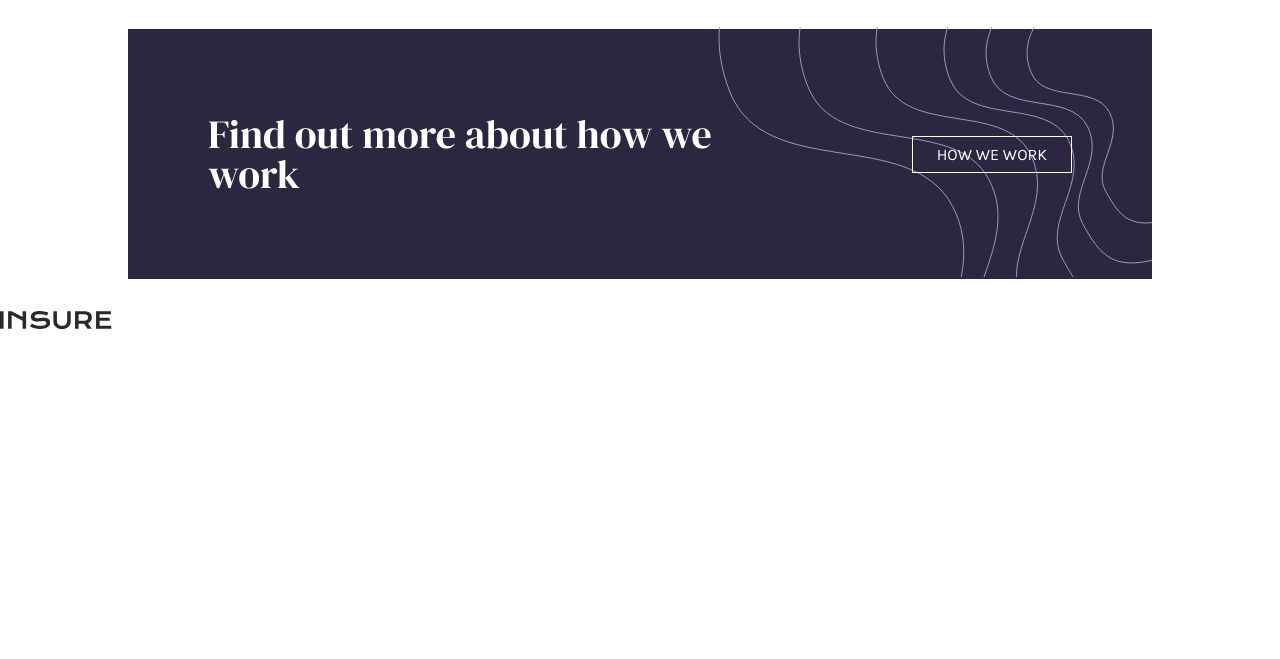
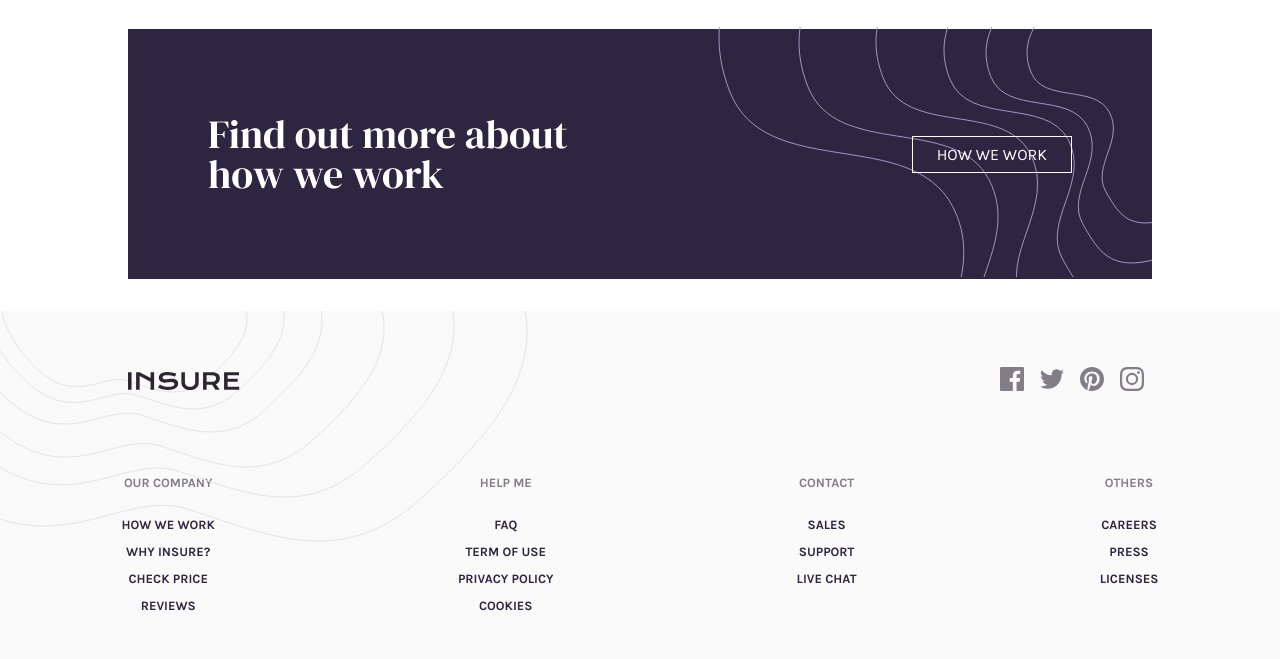
Before and after one commit to PontusVallgren/Insure-landing-page, a website: page index.html in a window 1280 px wide. Shown: the part 1568-2227 px from the top of the page. Before the commit the page ends 1901 px from the top, so only its background shows below. Drawn offline with nearby package versions, Linux system fonts and the light colour scheme; files that its build step writes are made by us from their sources.

Commit message:
added footer for moible and desktop

```diff
--- a/index.html
+++ b/index.html
@@ -112,40 +112,60 @@
       </div>
     </div>
     <footer class="footer">
+      <div class="bg-pattern-footer-mobile">
+        <img src="./images/bg-pattern-footer-mobile.svg" />
+      </div>
+      <div class="bg-pattern-footer-desktop">
+        <img src="./images/bg-pattern-footer-desktop.svg" />
+      </div>
       <div class="social-media">
-        <img src="images/logo.svg" />
+        <img class="logo" src="images/logo.svg" />
         <div class="media-links">
           <ul>
-            <li><a href="#"></a></li>
-            <li><a href="#"></a></li>
-            <li><a href="#"></a></li>
-            <li><a href="#"></a></li>
+            <li>
+              <a href="#"><img src="./images/icon-facebook.svg" /></a>
+            </li>
+            <li>
+              <a href="#"><img src="./images/icon-twitter.svg" /></a>
+            </li>
+            <li>
+              <a href="#"><img src="./images/icon-pinterest.svg" /></a>
+            </li>
+            <li>
+              <a href="#"><img src="./images/icon-instagram.svg" /></a>
+            </li>
           </ul>
         </div>
       </div>
+      <div class="link-flex">
         <div class="company">
+          <h2>OUR COMPANY</h2>
           <ul>
-          <li><a href="#"></a></li>
-          <li><a href="#"></a></li>
-          <li><a href="#"></a></li>
-          <li><a href="#"></a></li>
+            <li><a href="#">HOW WE WORK</a></li>
+            <li><a href="#">WHY INSURE?</a></li>
+            <li><a href="#">CHECK PRICE</a></li>
+            <li><a href="#">REVIEWS</a></li>
           </ul>
         </div>
         <div class="help">
-        <li><a href="#"></a></li>
-        <li><a href="#"></a></li>
-        <li><a href="#"></a></li>
-        <li><a href="#"></a></li>
+          <h2>HELP ME</h2>
+          <li><a href="#">FAQ</a></li>
+          <li><a href="#">TERM OF USE</a></li>
+          <li><a href="#">PRIVACY POLICY</a></li>
+          <li><a href="#">COOKIES</a></li>
         </div>
         <div class="contact">
-        <li><a href="#"></a></li>
-        <li><a href="#"></a></li>
-        <li><a href="#"></a></li>
+          <h2>CONTACT</h2>
+          <li><a href="#">SALES</a></li>
+          <li><a href="#">SUPPORT</a></li>
+          <li><a href="#">LIVE CHAT</a></li>
         </div>
         <div class="others">
-        <li><a href="#"></a></li>
-        <li><a href="#"></a></li>
-        <li><a href="#"></a></li>
+          <h2>OTHERS</h2>
+          <li><a href="#">CAREERS</a></li>
+          <li><a href="#">PRESS</a></li>
+          <li><a href="#">LICENSES</a></li>
+        </div>
       </div>
     </footer>
     <script src="./src/script.js"></script>
--- a/src/main.scss
+++ b/src/main.scss
@@ -7,3 +7,4 @@
 @import "./sections/salebanner";
 @import "./sections/salePitch";
 @import "./sections/story";
+@import "./sections/footer";
--- a/src/misc/_variables.scss
+++ b/src/misc/_variables.scss
@@ -2,7 +2,7 @@ $c-DarkViolet: hsl(256, 26%, 20%);
 $c-GrayishBlue: hsl(216, 30%, 68%);
 $c-VeryDarkViolet: hsl(270, 9%, 17%);
 $c-DarkGrayishViolet: hsl(273, 4%, 51%);
-$c-VeryLightGray: hsl(0, 0%, 75%);
+$c-VeryLightGray: hsl(0, 0%, 98%);
 
 $f-karla: "Karla";
 $f-dmSarif: "DM Serif Display";
--- /dev/null
+++ b/src/sections/_footer.scss
@@ -0,0 +1,83 @@
+.footer {
+  display: flex;
+  position: relative;
+  flex-direction: column;
+  align-items: center;
+  text-align: center;
+  background-color: $c-VeryLightGray;
+
+  h2 {
+    font-size: 0.8rem;
+    color: $c-DarkGrayishViolet;
+    margin: 1.5rem 0;
+  }
+  li {
+    margin: 0 0 0.5rem 0;
+  }
+  a {
+    font-size: 0.8rem;
+    font-weight: 700;
+    color: $c-DarkViolet;
+    transition: color 0.2s;
+  }
+  a:hover {
+    color: lighten($c-DarkViolet, 20);
+  }
+}
+.bg-pattern-footer-mobile {
+  position: absolute;
+  width: 100%;
+  img {
+    width: 100%;
+  }
+}
+.bg-pattern-footer-desktop {
+  display: none;
+}
+.social-media {
+  margin: 5.5rem 0 0 0;
+  z-index: 1;
+
+  ul {
+    display: flex;
+    margin: 2rem 0 5rem 0;
+    align-items: center;
+
+    a {
+      margin: 0 0.5rem;
+    }
+  }
+}
+.others {
+  margin: 0 0 4rem 0;
+}
+
+@include desktop {
+  .bg-pattern-footer-mobile {
+    display: none;
+  }
+  .bg-pattern-footer-desktop {
+    display: block;
+    position: absolute;
+    left: 0;
+  }
+  .social-media {
+    display: flex;
+    justify-content: space-between;
+    align-items: center;
+    text-align: center;
+    width: 80%;
+    margin: 3.5rem 0;
+    ul {
+      margin: 0;
+    }
+    li {
+      margin: 0;
+    }
+  }
+  .link-flex {
+    width: 100%;
+    display: flex;
+    justify-content: space-around;
+  }
+}
--- a/src/sections/_salePitch.scss
+++ b/src/sections/_salePitch.scss
@@ -7,6 +7,7 @@
     font-size: 3rem;
     font-weight: 400;
     font-family: $f-dmSarif;
+    color: $c-DarkViolet;
     margin: 10rem 0 3rem 0;
   }
 }
@@ -25,6 +26,7 @@
     margin: 0 0 2rem 0;
   }
   .card-title {
+    color: $c-DarkViolet;
     margin: 0 0 2rem 0;
   }
   .card-text {
--- a/src/sections/_salebanner.scss
+++ b/src/sections/_salebanner.scss
@@ -15,6 +15,7 @@
     line-height: 2.5rem;
     font-weight: 400;
     margin: 7rem 0 1rem 0;
+    z-index: 1;
   }
   p {
     color: white;
--- a/src/sections/_story.scss
+++ b/src/sections/_story.scss
@@ -5,7 +5,7 @@
   background-color: $c-DarkViolet;
   width: 90%;
   height: 350px;
-  margin: 0 auto;
+  margin: 8rem auto;
 
   h1 {
     color: white;
@@ -15,6 +15,7 @@
     font-weight: 400;
     text-align: center;
     margin: 5rem 2rem 0 2rem;
+    z-index: 1;
   }
   a {
     color: white;
@@ -49,7 +50,7 @@
     h1 {
       text-align: left;
       margin: 0 0 0 5rem;
-      width: 40vw;
+      width: 30vw;
     }
     a {
       margin: 0 5rem 0 0;
```
Lines whose indentation alone changed are shown as unchanged.
